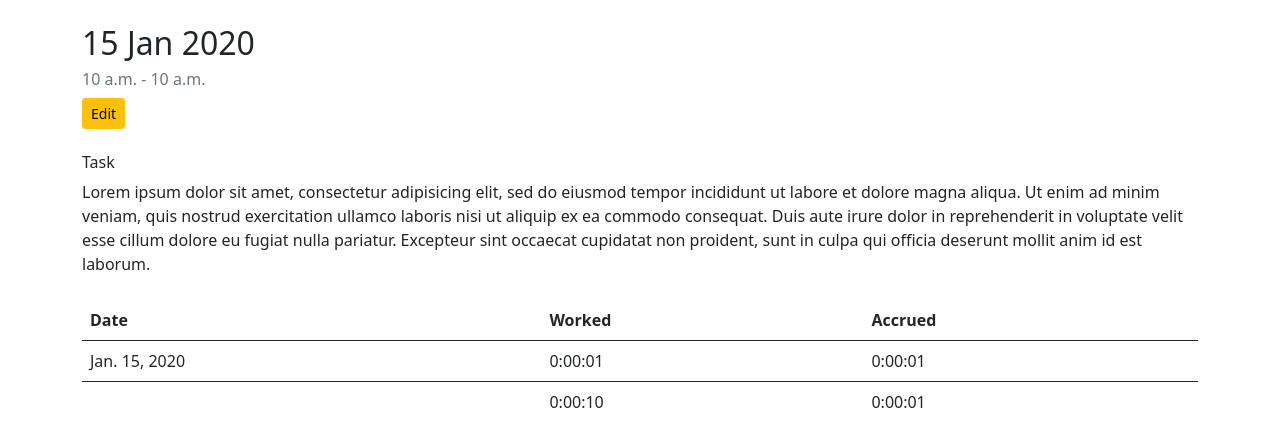
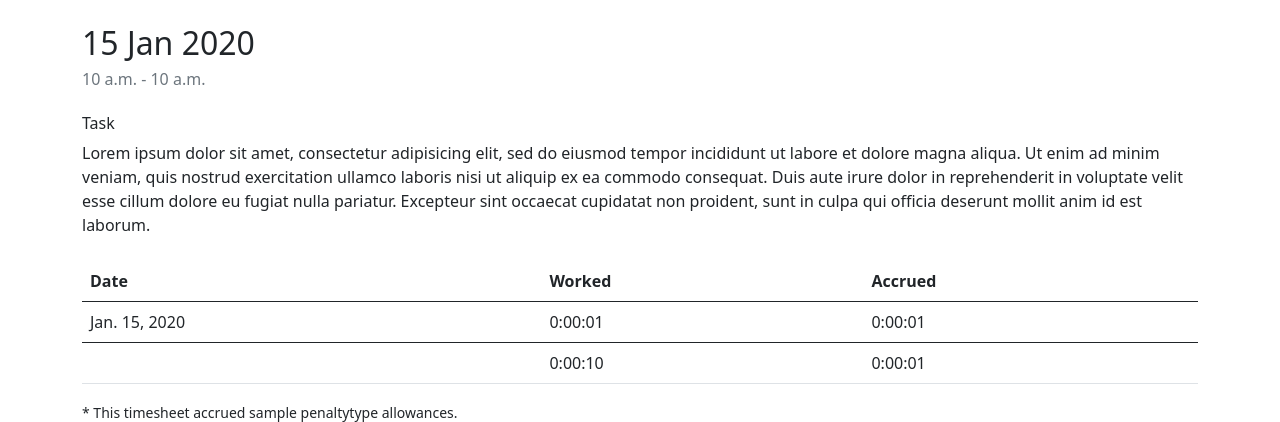
Before and after one commit to AnthonyLorraine/my_ts, a Django app: page /timesheet-detail/1 in a window 1280 px wide. Shown: the part 60-482 px from the top of the page. Run offline with Django 4.2, Linux system fonts and the light colour scheme; a user stored in the database is signed in; tables that the repository leaves empty hold one stand-in row (values such as "Sample post"); some libraries are stand-ins or nearby versions.

Commit message:
Fix to template for timesheet detail

```diff
--- a/templates/main/timesheet_detail.html
+++ b/templates/main/timesheet_detail.html
@@ -15,7 +15,6 @@
             <h6 class="text-muted">
                 {{ timesheet.start_date_time|time }} - {{ timesheet.end_date_time|time }}
             </h6>
-            <a href="{% url 'timesheet-edit' timesheet.pk %}" class="btn btn-sm btn-warning">Edit</a>
             <div class="my-4">
                 <h6>Task</h6>
                 <p>
```
